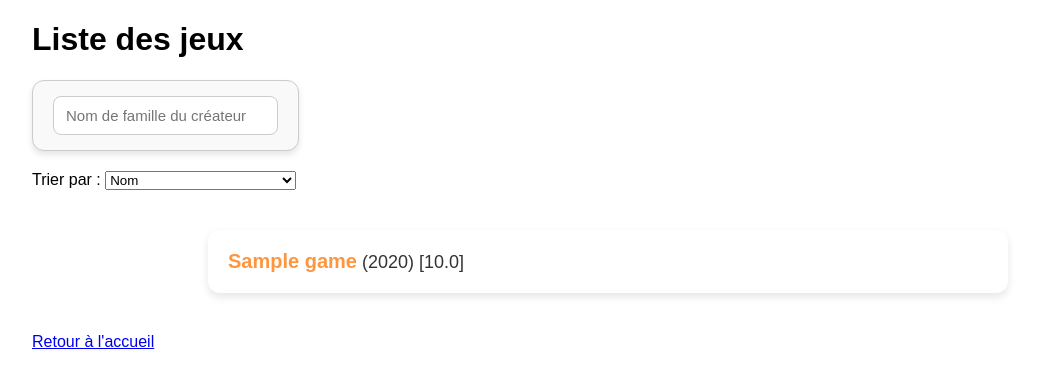
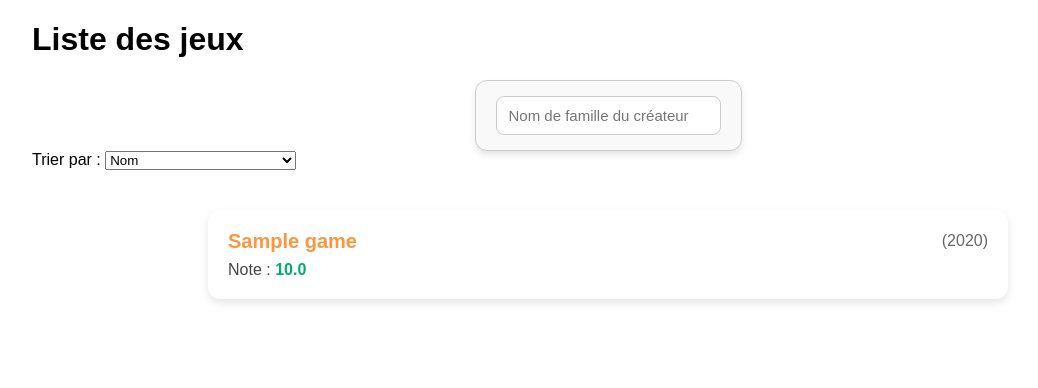
Before and after one commit to MaxBortolotti/SheraJad_BDDA, a Flask app: page /search-games in a window 1280 px wide. Shown: the part 80-468 px from the top of the page, without its empty margins (96-1134 px from the left). Run offline with Flask 3, Linux system fonts and the light colour scheme; tables that the repository leaves empty hold one stand-in row (values such as "Sample post"); parts of the project's set-up code (start-up, migrations or seed data) failed here and were passed over.

Commit message:
css game detail et search game

```diff
--- a/templates/search-games.html
+++ b/templates/search-games.html
@@ -46,22 +46,22 @@
 
 
 
-        <!-- Liste des jeux -->
-        <ul>
+        <ul class="game-list">
             {% for game in games %}
-            <li>
+            <li class="game-card">
                 <a class="clickable-game" href="{{ url_for('game_detail', game_id=game.id) }}">
-                    <strong>{{ game.name }}</strong> ({{ game.yearpublished }})
+                    <div class="game-header">
+                        <strong class="game-name">{{ game.name }}</strong>
+                        <span class="game-year">({{ game.yearpublished }})</span>
+                    </div>
                     {% if game.ratings and game.ratings.average %}
-                    [{{ game.ratings.average }}]
+                    <div class="game-rating">Note : <span class="rating-value">{{ game.ratings.average }}</span></div>
                     {% endif %}
                 </a>
             </li>
             {% endfor %}
         </ul>
 
-        <a href="/">Retour à l'accueil</a>
-    </div>
 
 </body>
 
@@ -119,6 +119,7 @@
         align-items: center;
         gap: 10px;
         margin-bottom: 20px;
+        margin: auto;
         padding: 15px 20px;
         width: fit-content;
         background-color: #f9f9f9;
@@ -175,4 +176,61 @@
         color: #fd963f;
         font-size: 20px;
     }
+
+    .game-list {
+        list-style: none;
+        padding: 0;
+        margin: 40px auto;
+        max-width: 800px;
+    }
+
+    .game-card {
+        margin-bottom: 15px;
+    }
+
+    .clickable-game {
+        display: block;
+        padding: 20px;
+        background-color: #ffffff;
+        border-radius: 12px;
+        box-shadow: 0 4px 8px rgba(0, 0, 0, 0.1);
+        text-decoration: none;
+        color: #333;
+        font-size: 18px;
+        transition: transform 0.2s, box-shadow 0.3s;
+    }
+
+    .clickable-game:hover {
+        transform: translateY(-3px);
+        box-shadow: 0 8px 16px rgba(0, 0, 0, 0.15);
+        background-color: #fef7f1;
+        color: #000;
+    }
+
+    .game-header {
+        display: flex;
+        justify-content: space-between;
+        align-items: center;
+        margin-bottom: 8px;
+    }
+
+    .game-name {
+        color: #fd963f;
+        font-size: 20px;
+    }
+
+    .game-year {
+        font-size: 16px;
+        color: #666;
+    }
+
+    .game-rating {
+        font-size: 16px;
+        color: #444;
+    }
+
+    .rating-value {
+        font-weight: bold;
+        color: #04AA6D;
+    }
 </style>
```
Also changed, not shown: templates/game-detail.html (+99 -11 lines).
